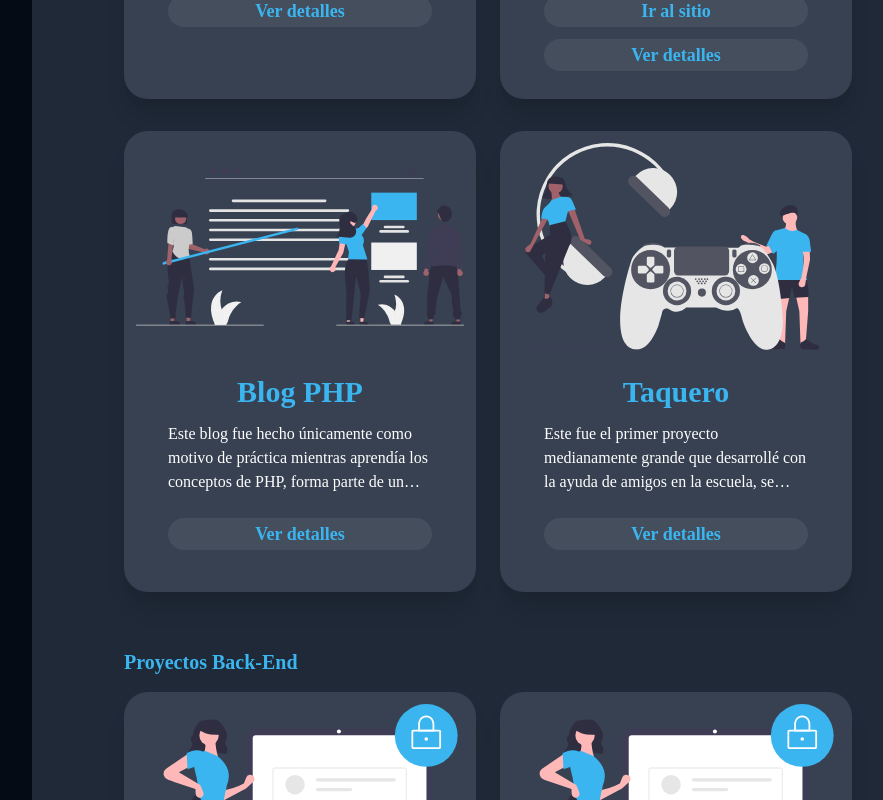
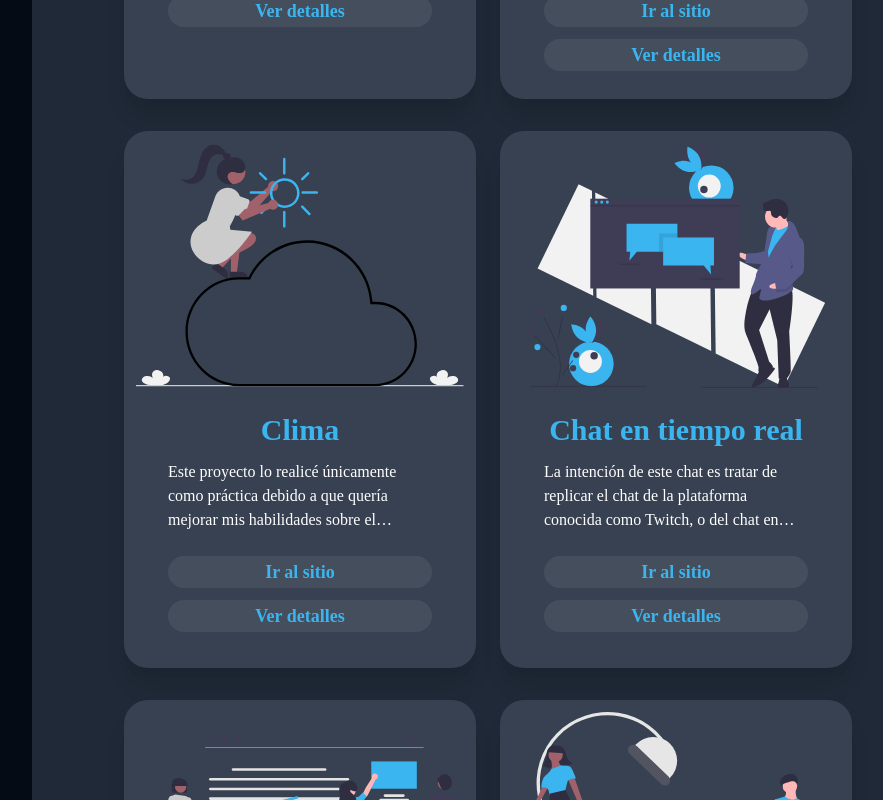
Before and after one commit to sayaskye/portfolio, a Next.js app: page /portfolio in a window 1280 px wide. Shown: the part 1100-1900 px from the top of the page, without its empty margins (336-1219 px from the left). Built offline with nearby package versions, Linux system fonts and the light colour scheme.

Commit message:
added projects

```diff
--- a/languages/es-MX.json
+++ b/languages/es-MX.json
@@ -18,7 +18,7 @@
     "contact.subject":"Tu asunto:",
     "contact.message":"Tu mensaje:",
     "contact.button":"Enviar",
-    "contact.confirm":"Mensaje enviado correctamente, me pondre en contacto contigo a la brevedad posible.",
+    "contact.confirm":"Mensaje enviado correctamente, me pondré en contacto contigo a la brevedad posible.",
     "contact.fail":"Lo siento, algo ha salido mal, intentalo de nuevo mas tarde o mandame un correo directamente, gracias.",
 
     "about.title":"Sobre mí",
--- a/pages/portfolio.jsx
+++ b/pages/portfolio.jsx
@@ -91,26 +91,26 @@ const Portfolio = () => {
                   videoId=""
                   videoBool={false}
                   urlBool={true}
-                  url="https://andrescazares-phc.netlify.app/"
+                  url="https://phclone-ac.netlify.app"
                 />
 
-                {/* <PortfolioCard
+                <PortfolioCard
                   title="weather"
                   imageType="weather"
-                  videoId=""
-                  videoBool={false}
-                  urlBool={false}
-                  url=""
-                /> */}
+                  videoId="0gCM5yIAZ7Q"
+                  videoBool={true}
+                  urlBool={true}
+                  url="https://clima-ac.netlify.app"
+                />
 
-                {/* <PortfolioCard
+                <PortfolioCard
                   title="chat"
                   imageType="chat"
-                  videoId=""
-                  videoBool={false}
-                  urlBool={false}
-                  url=""
-                /> */}
+                  videoId="D3u3pPRJStk"
+                  videoBool={true}
+                  urlBool={true}
+                  url="https://superchat-ac.netlify.app"
+                />
 
                 <PortfolioCard
                   title="blogphp"
```
Also changed, not shown: public/sw.js.
